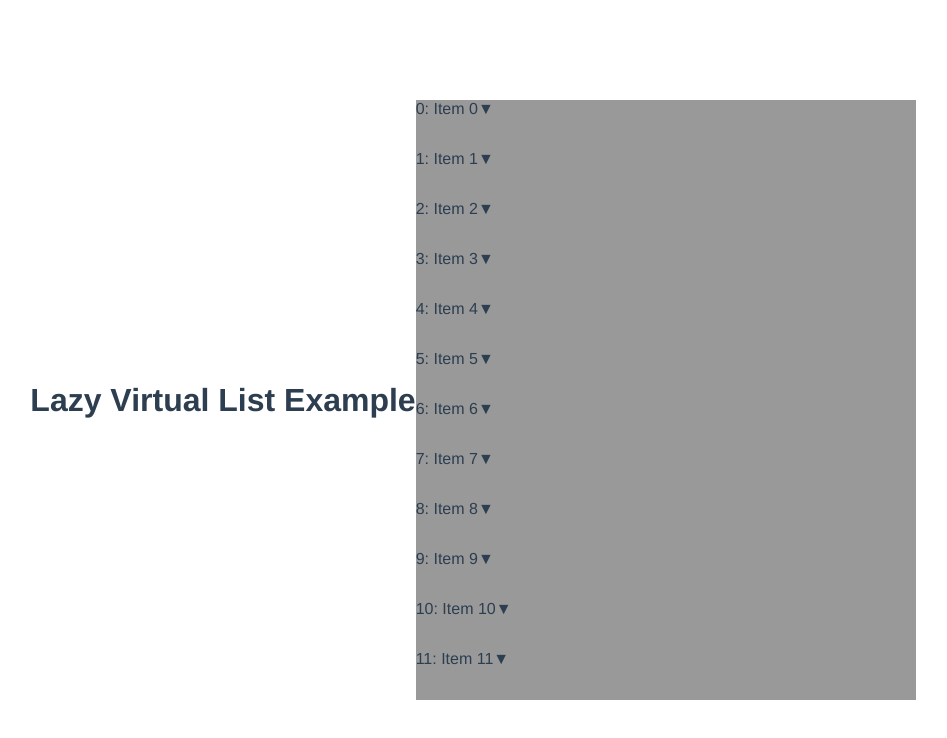
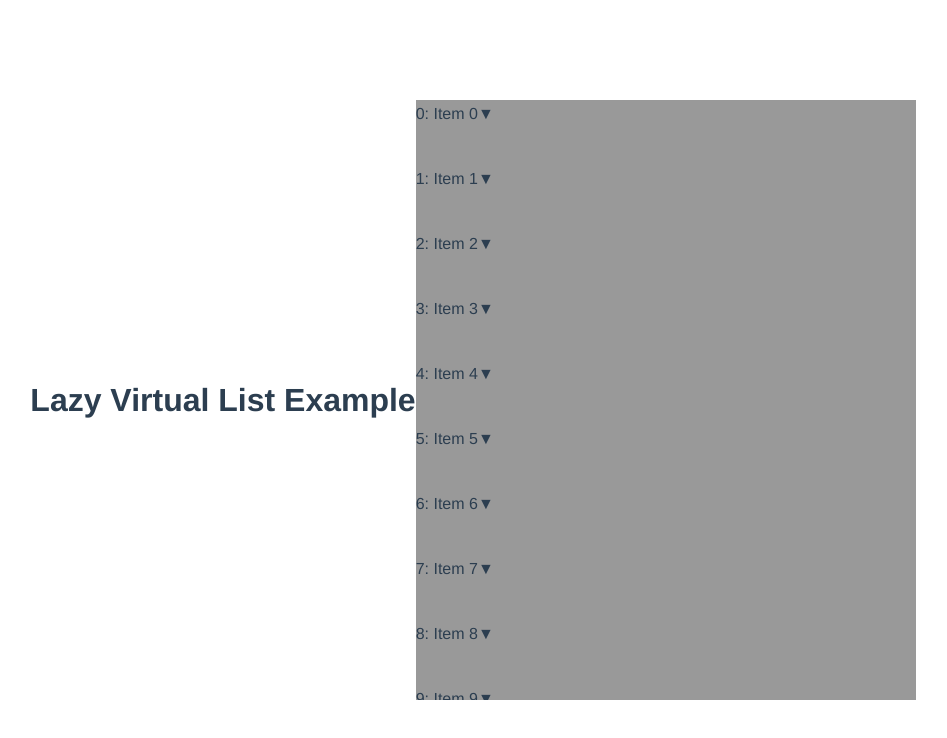
Before and after one commit to visgotti/lazy-virtual-list, a Vue app: page / in a window 1280 px wide. Shown: the top 738 px of the page, without its empty margins (167-1114 px from the left). Built offline with nearby package versions, Linux system fonts and the light colour scheme.

Commit message:
Added throttling and resize observers to rendered elements

```diff
--- a/src/App.vue
+++ b/src/App.vue
@@ -7,13 +7,14 @@
     <LazyVirtualList
       class="test"
       @load="handleLoad"
-      :data="formattedDatasets"
+      :datasets="formattedDatasets"
       :totalItems="totalItems"
-      :itemSize="50"
+      :itemSize="65"
       :itemBuffer="3"
-      :autoDetectSizes="false"
+      :autoDetectSizes="true"
       :dynamicSizes="openItems"
-      :scrollDebounce="500"
+      :scrollDebounce="100"
+      :scrollThrottle="0"
     >
       <template #default="{ item, index }">
         <div class="item" :class="{'expanded': index in openItems}">
@@ -95,7 +96,6 @@ export default {
       console.log('handleLoad', v)
     }
     const actualLen = formattedDatasets.value.map((d: any) => d.data).flat();
-    console.log('actu', actualLen.length)
     return {
       handleToggleExpand,
       openItems,
@@ -148,15 +148,17 @@ export default {
     background-color: rgb(193, 192, 192);
     cursor: pointer;
   }
+  margin: 0px;
+  padding: 0px;
   min-height: 50px;
+  margin-top: 5px;
+  padding-bottom: 10px;
 
   &:not(.expanded) {
     height: 50px;
     max-height: 50px;
   }
 
-  padding: 0px;
-  margin: 0px;
   display: flex;
 
 }
--- a/src/components/lazy-virtual-list.vue
+++ b/src/components/lazy-virtual-list.vue
@@ -28,6 +28,7 @@ import { resolveIndexes, fillItemArray } from '../calcs';
 import { computed, ref, watch, defineProps, defineEmits, onMounted, onUnmounted, nextTick, toRefs } from 'vue';
 import type { PropType, Ref } from 'vue';
 import { useDebounceFn } from '../useDebounce';
+import { useThrottle } from '../useThrottle';
 
 const totalLength = ref(0);
 const scrollLength = ref(0);
@@ -42,9 +43,13 @@ const props = defineProps({
     type: Number,
     default: 0,
   },
+  scrollThrottle: {
+    type: Number,
+    default: 0
+  },
   scrollDebounce: {
     type: Number,
-    default: 50,
+    default: 0,
   },
   direction: {
     type: String,
@@ -55,8 +60,12 @@ const props = defineProps({
     default: true,
   },
   data: {
+    type: Array as PropType<any>,
+    required: false,
+  },
+  datasets: {
     type: Array as PropType<Dataset[]>,
-    required: true,
+    required: false,
   },
   itemBuffer: {
     type: Number,
@@ -71,7 +80,7 @@ const props = defineProps({
     required: true,
   },
   dynamicSizes: {
-    type: Object as () => { [rowIndex: string]: number },
+    type: Object as () => { [itemIndex: string]: number },
     default: null,
   },
   autoDetectSizes: {
@@ -81,11 +90,22 @@ const props = defineProps({
 });
 
 
-const { dynamicSizes, autoDetectSizes, direction, totalItems } = toRefs(props);
+const { dynamicSizes, autoDetectSizes, direction, totalItems, datasets, data, sortDatasets } = toRefs(props);
+
+if(props.scrollThrottle && props.scrollDebounce && props.scrollThrottle > props.scrollDebounce) {
+  console.warn("Warning: The 'scrollDebounce' prop value is less than the 'scrollThrottle' prop value. This configuration is not recommended because if the debounce delay is shorter than the throttle delay, the debounce functionality becomes redundant. Please set 'scrollDebounce' to be equal to or greater than 'scrollThrottle' to ensure both functionalities work as intended.");
+}
+
 const clientLengthProp = computed(() => direction.value === 'column' ? 'clientHeight' : 'clientWidth');
 const lengthProp = computed(() => direction.value === 'column' ? 'height' : 'width');
 const scrollProp = computed(() => direction.value === 'column' ? 'scrollTop' : 'scrollLeft');
 const marginProp = computed(() => direction.value === 'column' ? 'marginTop' : 'marginLeft');
+const marginProp2 = computed(() => direction.value === 'column' ? 'marginBottom' : 'marginRight');
+
+const shouldSortDatasets = computed(() => {
+  return datasets?.value?.length && sortDatasets.value;
+});
+
 const internalDynamicSizes = ref<{ [key: number]: number }>({});
 
 if(dynamicSizes.value && autoDetectSizes.value) {
@@ -101,12 +121,19 @@ watch([dynamicSizesRef, totalItems], () => {
   handleScroll();
 }, { deep: true });
 
+
 const orderedDatasets = computed(() => {
-  if (!props.sortDatasets) {
-    return props.data;
-  } else {
-    return [...props.data].sort((a, b) => a.startingIndex - b.startingIndex);
+  const datasetsEnsured = datasets?.value
+    ? datasets.value
+    : [{
+      startingIndex: 0,
+      data: data?.value || []
+     }];
+
+  if (!shouldSortDatasets.value) {
+    return datasetsEnsured;
   }
+  return datasetsEnsured.sort((a, b) => a.startingIndex - b.startingIndex);
 });
 
 const finalArray = computed(() => {
@@ -140,19 +167,22 @@ const handleScroll = (e?: any) => {
   }
 };
 
-const onScrollDebounced = useDebounceFn(handleScroll, props.scrollDebounce);
+const throttledScroll = props.scrollThrottle ? useThrottle(handleScroll, props.scrollThrottle) : handleScroll;
+const debouncedScroll = props.scrollDebounce ? useDebounceFn(handleScroll, props.scrollDebounce) : throttledScroll;
 
 const emit = defineEmits<{
   (e: 'scroll', value: number): void;
   (e: 'load', value: { startIndex: number; endIndex: number }): void;
 }>();
 
+
 onMounted(() => {
-  window.addEventListener('scroll', onScrollDebounced);
+  window.addEventListener('scroll', debouncedScroll);
 });
 
 onUnmounted(() => {
-  window.removeEventListener('scroll', onScrollDebounced);
+  window.removeEventListener('scroll', debouncedScroll);
+  Object.values(resizeObservers).forEach(({ observer }) => observer.disconnect());
 });
 
 watch(scrollOuter, (v) => {
@@ -160,7 +190,7 @@ watch(scrollOuter, (v) => {
     return;
   }
   scrollOuter.value.onscroll = () => {
-    onScrollDebounced();
+    debouncedScroll();
     emit('scroll', scrollOuter.value[scrollProp.value])
   };
   nextTick(() => {
@@ -186,15 +216,45 @@ const scrollInnerStyleObject = computed(() => {
     [`${marginProp.value}`]: `${scrollMargin.value}px`,
   }
 });
+const resizeObservers: {[index: string]: { el: HTMLElement, observer: ResizeObserver } } = {}
+
+watch([startIndex, endIndex], () => {
+  Object.keys(resizeObservers).forEach((key) => {
+    const observerIndex = parseInt(key);
+    if (observerIndex >= startIndex.value && observerIndex <= endIndex.value) {
+     return;
+    }
+    resizeObservers[key].observer.disconnect();
+    delete resizeObservers[key];
+  });
+});
 
 const setItemRef = (index: number, el: HTMLElement) => {
   if (el && autoDetectSizes.value) {
-    const startedIdx = startIndex.value;
+    const finalIndex = startIndex.value + index;
+    const computeLength = () => {
+      const length = el.getBoundingClientRect()[lengthProp.value];
+      const style = window.getComputedStyle(el);
+      const margin1 = parseFloat(style[marginProp.value]);
+      const margin2 = parseFloat(style[marginProp2.value]);
+      const finalLength = length + margin1 + margin2;
+      if(finalLength !== props.itemSize) {
+        internalDynamicSizes.value[finalIndex] = finalLength;
+      } else {
+        delete internalDynamicSizes.value[finalIndex];
+      }
+    }
     nextTick(() => {
-      const length = el.getBoundingClientRect()[lengthProp.value];
-      if(length !== props.itemSize) {
-        internalDynamicSizes.value[startedIdx + index] = length;
+      computeLength();
+      const existingObserver = resizeObservers[finalIndex];
+      if (existingObserver) {
+        if(existingObserver.el === el) {
+          return;
+        }
+        existingObserver.observer.disconnect();
+        delete resizeObservers[finalIndex];
       }
+      resizeObservers[finalIndex] = { observer: new ResizeObserver(computeLength), el }
     })
   }
 };
--- /dev/null
+++ b/src/useThrottle.ts
@@ -0,0 +1,15 @@
+import { ref } from 'vue';
+
+export function useThrottle(fn: Function, delay: number) {
+  const lastCalled = ref(0);
+
+  function throttle(func: Function, wait: number) {
+    const now = Date.now();
+    if (now - lastCalled.value >= wait) {
+      lastCalled.value = now;
+      func();
+    }
+  }
+  const throttledFn = (...args: any[]) => throttle(() => fn(...args), delay);
+  return throttledFn;
+}
```
